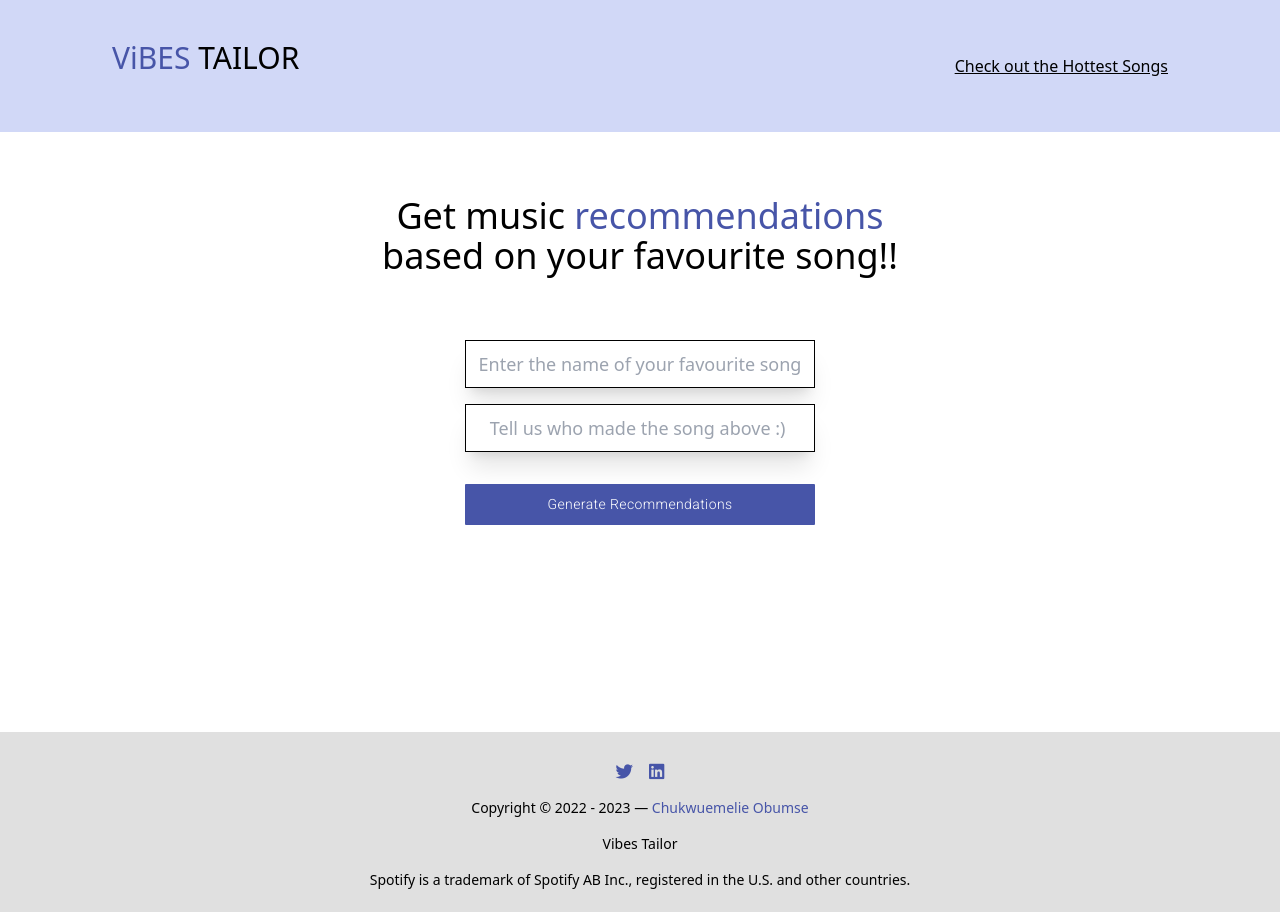
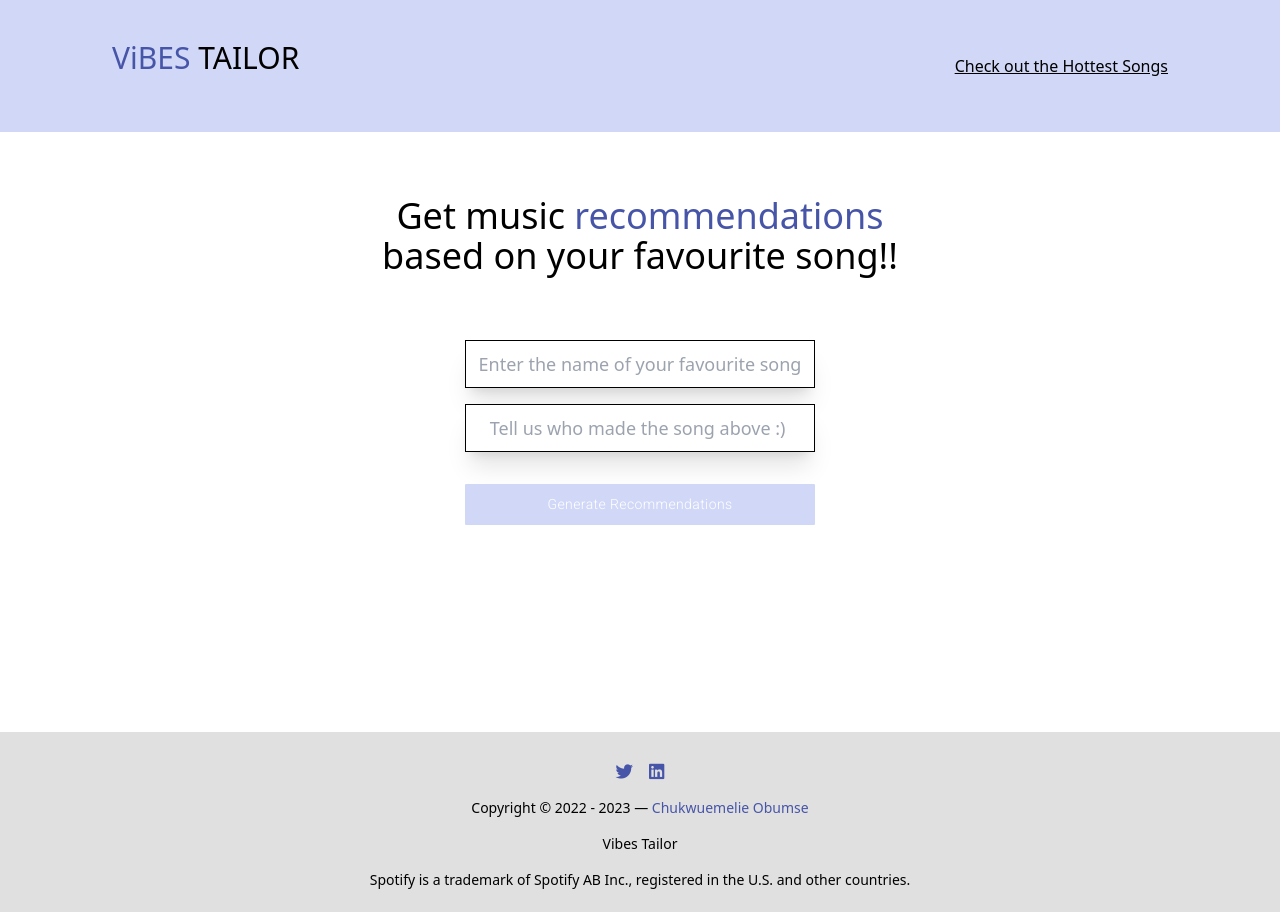
Before and after one commit to jason-ezenwa/Flair_Vibes_Tailor_V2, a React (Create React App) app in the folder fvt-react-app/: page / in a window 1280 px wide. Built offline with nearby package versions, Linux system fonts and the light colour scheme.

Commit message:
chore: improve form button with disabled state

```diff
--- a/fvt-react-app/src/Main.js
+++ b/fvt-react-app/src/Main.js
@@ -8,6 +8,8 @@ function Main() {
   const [songName, setSongName] = useState("");
 
   const [artisteName, setArtisteName] = useState("");
+
+  const buttonIsDisabled = !songName || !artisteName;
 
   const [generatingRecommendations, setGeneratingRecommendations] = useState(false);
   const navigate = useNavigate();
@@ -54,9 +56,10 @@ function Main() {
                 setGeneratingRecommendations(true);
                 getRecommendations(e);
               }}
+              disabled={buttonIsDisabled}
               backgroundColor="black"
               style={{
-                backgroundColor: "#4755A8",
+                backgroundColor: buttonIsDisabled ? "#D1D8F7" : "#4755A8",
                 color: "white",
                 borderRadius: "1px",
                 marginTop: "1rem",
```
